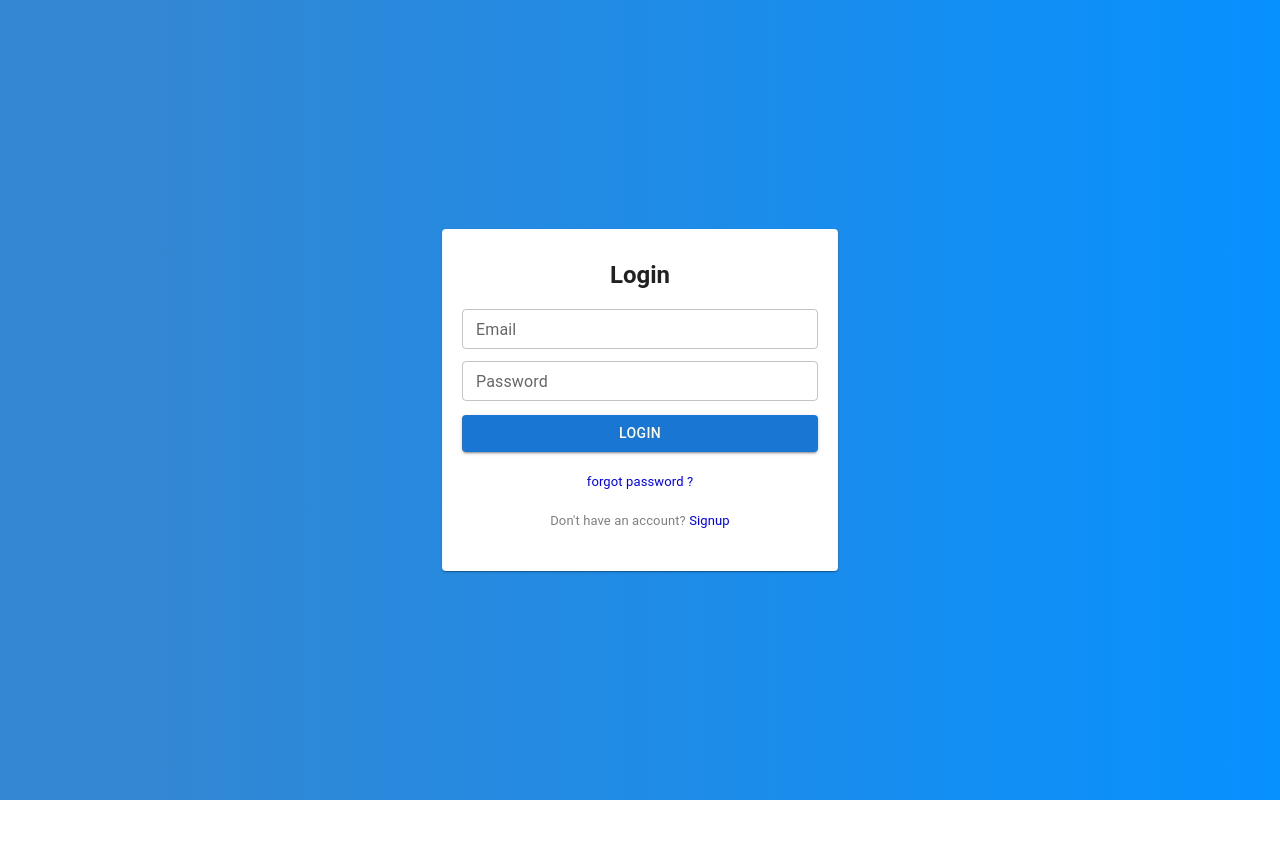
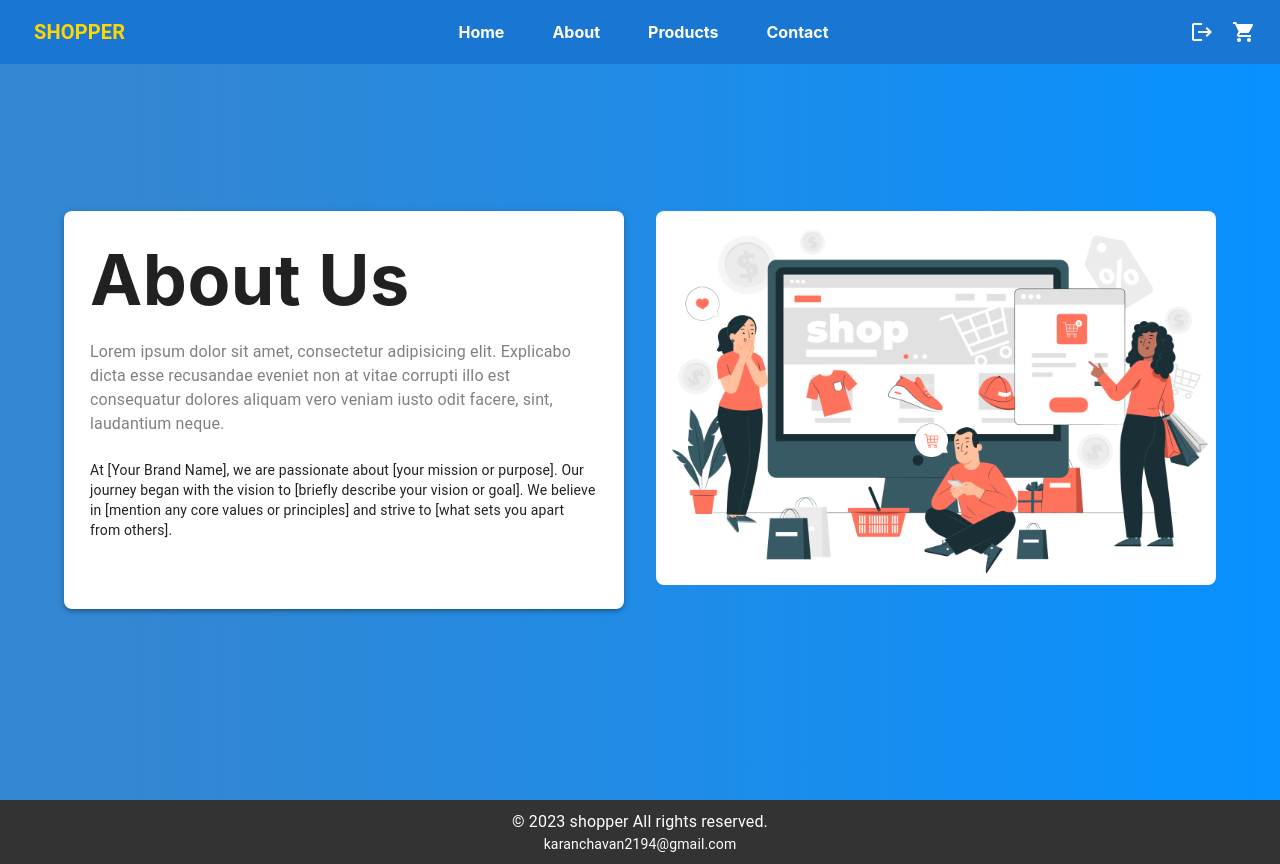
Before and after one commit to githubkaran2194/e-commerce-project, a React (Create React App) app: page /about in a window 1280 px wide. Before the commit this address led to /. Before the commit the page ends 800 px from the top, so only its background shows below. Built offline with nearby package versions, Linux system fonts and the light colour scheme.

Commit message:
fourth commmit

```diff
--- a/src/App.js
+++ b/src/App.js
@@ -13,10 +13,11 @@ import Login from './components/Login';
 import SignUp from './components/SignUp';
 import Cart from './pages/Cart';
 import ResetPassword from './components/ResetPassword';
+import Footer from './components/Footer';
 
 function App() {
   const [cart, setCart] = useState([]);
-  const [isLoggedIn, setIsLoggedIn] = useState(false);
+  const [isLoggedIn, setIsLoggedIn] = useState(true);
 
   const addToCart = (product) => {
     setCart([...cart, { ...product, quantity: 1 }]);
@@ -33,7 +34,6 @@ function App() {
         {isLoggedIn ? (
           <>
             <Navbar cart={cart} handleLogout={handleLogout} />
-            <Toolbar />
             <Routes>
               <Route path="/" element={<Home />} />
               <Route path="/about" element={<About />} />
@@ -70,6 +70,7 @@ function App() {
             />
           </Routes>
         )}
+        <Footer/>
       </BrowserRouter>
     </>
   );
--- /dev/null
+++ b/src/components/Footer.js
@@ -0,0 +1,21 @@
+// Footer.js
+import React from 'react';
+import { Box, Typography } from '@mui/material';
+
+const Footer = () => {
+  const footerStyle = {
+    backgroundColor: '#333',
+    color: '#fff',
+    padding: '10px',
+    textAlign: 'center',
+  };
+
+  return (
+    <Box style={footerStyle}>
+      <Typography variant="body1">&copy; 2023 shopper All rights reserved.</Typography>
+      <Typography variant="body2">karanchavan2194@gmail.com</Typography>
+    </Box>
+  );
+};
+
+export default Footer;
--- a/src/pages/About.js
+++ b/src/pages/About.js
@@ -5,7 +5,7 @@ import about from '../imges/about.jpg'
 const About = () => {
   return (
     <>
-      <Container sx={{ mt: "80px", height: "100vh" }}>
+      <Container sx={{ display:"flex", justifyContent:"center", alignItems:"center", height: "100vh" }}>
         <Grid container spacing={4}>
           <Grid item sm={6} md={6} lg={6}>
             <Card sx={{ boxShadow: 3, borderRadius: 2, height: '100%', p:"10px" }}>
--- a/src/pages/Cart.js
+++ b/src/pages/Cart.js
@@ -1,7 +1,7 @@
 import React from 'react';
 import { Link } from 'react-router-dom';
-import { Box, Button, ButtonGroup, Grid, Paper, Table, TableBody, TableCell, TableContainer, TableHead, TableRow, Typography } from '@mui/material';
-import { Add, Delete, Remove, ShoppingCart } from '@mui/icons-material';
+import { Box, Button, ButtonGroup, Container, Grid, Paper, Table, TableBody, TableCell, TableContainer, TableHead, TableRow, Typography } from '@mui/material';
+import { Add, Delete, Remove } from '@mui/icons-material';
 import CheckoutForm from './CheckoutForm';
 
 const Checkout = ({ cart, setCart }) => {
@@ -25,14 +25,15 @@ const Checkout = ({ cart, setCart }) => {
     };
 
   return (
-    <Box sx={{ textAlign: 'center', m: 4 }}>
+    <Box sx={{ textAlign: 'center' ,display:"flex", justifyContent:"center", alignItems:"center", height:"100vh"}}>
+     <Container>
      {cart.length === 0 ? (
       <Typography variant="h5" sx={{ fontWeight: "bold", fontFamily: "monospace", color: "white" }}>
         Your cart is empty
       </Typography>
     ) : (
       <>
-          <Typography variant="h4" mb={2} sx={{ fontWeight: "bold", fontFamily: "monospace", color: "white" }}>
+        <Typography variant="h4" mt={2} sx={{ fontWeight: "bold", fontFamily: "monospace", color: "white" }}>
           Checkout
         </Typography>
         <Grid container spacing={2}>
@@ -97,6 +98,7 @@ const Checkout = ({ cart, setCart }) => {
         </Grid>
       </>
     )}
+     </Container>
     </Box>
   );
 };
--- a/src/pages/CheckoutForm.js
+++ b/src/pages/CheckoutForm.js
@@ -1,7 +1,8 @@
 import React, { useState } from 'react';
 import { Grid, TextField, FormControl, InputLabel, Select, MenuItem, Box, Button, Typography } from '@mui/material';
 
-const ShippingAddressForm = () => {
+const CheckoutForm = () => {
+
   const [address, setAddress] = useState({
     fName: '',
     lName: '',
@@ -12,11 +13,38 @@ const ShippingAddressForm = () => {
     state: '',
   });
 
+  const [creditCard, setCreditCard] = useState({
+    cardholderName: '',
+    cardNumber: '',
+    expiryDate: '',
+    cvv: '',
+  });
+
   const handleInput = (e) => {
     const { name, value } = e.target;
     setAddress((prevAddress) => ({ ...prevAddress, [name]: value }));
   };
 
+  const handleCreditCardInput = (e) => {
+    const { name, value } = e.target;
+    setCreditCard((prevCreditCard) => ({ ...prevCreditCard, [name]: value }));
+  };
+
+  const handleSubmit = (e) => {
+    e.preventDefault();
+      const requiredAddressFields = ['fName', 'lName', 'address', 'city', 'postalCode', 'country', 'state'];
+      const missingAddressFields = requiredAddressFields.filter(field => address[field].trim() === '');
+
+      const requiredCreditCardFields = ['cardholderName', 'cardNumber', 'expiryDate', 'cvv'];
+      const missingCreditCardFields = requiredCreditCardFields.filter(field => creditCard[field].trim() === '');
+
+      if (missingAddressFields.length > 0 || missingCreditCardFields.length > 0) {
+        const missingFields = [...missingAddressFields, ...missingCreditCardFields];
+        alert(`Please fill in the following required fields: ${missingFields.join(', ')}`);
+      } else {
+        alert('Successfully entered!');
+      }
+  }
   return (
     <>
       <Typography sx={{ fontFamily: 'monospace', fontWeight: 'bold', fontSize: '26px' }}>Shipping Address</Typography>
@@ -109,25 +137,7 @@ const ShippingAddressForm = () => {
           </FormControl>
         </Grid>
       </Grid>
-    </>
-  );
-};
 
-const CreditCardForm = () => {
-  const [creditCard, setCreditCard] = useState({
-    cardholderName: '',
-    cardNumber: '',
-    expiryDate: '',
-    cvv: '',
-  });
-
-  const handleCreditCardInput = (e) => {
-    const { name, value } = e.target;
-    setCreditCard((prevCreditCard) => ({ ...prevCreditCard, [name]: value }));
-  };
-
-  return (
-    <>
       <Typography sx={{ fontFamily: 'monospace', fontWeight: 'bold', fontSize: '26px' }}>Credit Card</Typography>
       <Grid container spacing={2} sx={{ p: '20px' }}>
         <Grid item xs={12}>
@@ -175,25 +185,10 @@ const CreditCardForm = () => {
           />
         </Grid>
       </Grid>
+
+      <Button variant='contained' onClick={handleSubmit}>Submit</Button>
     </>
   );
 };
 
-const CheckoutForm = () => {
-  const handlePlaceOrder =()=>{
-    alert("place order")
-  }
-  return (
-    <form>
-      <ShippingAddressForm  />
-      <Box mt={4} />
-      <CreditCardForm />
-      <Box mt={4} />
-      <Button variant="contained" color="primary" onClick={handlePlaceOrder}>
-        Place Order
-      </Button>
-    </form>
-  );
-};
-
 export default CheckoutForm;
--- a/src/pages/Contact.js
+++ b/src/pages/Contact.js
@@ -44,7 +44,7 @@ const Contact = () => {
   };
 
   return (
-    <Container maxWidth="xs" sx={{ display: 'flex', justifyContent: 'center', alignItems: 'center', mt: "20px" }}>
+    <Container maxWidth="xs" sx={{ display: 'flex', justifyContent: 'center', alignItems: 'center', height:"100vh"}}>
       <Paper component="form" sx={{ p: '20px', width: '100%', maxWidth: '400px' }} onSubmit={handleSubmit}>
         <Typography textAlign={'center'} m={'10px'} fontWeight={'bold'}>Contact us</Typography>
         <TextField
--- a/src/pages/HeroSection.js
+++ b/src/pages/HeroSection.js
@@ -5,7 +5,7 @@ import { Link } from 'react-router-dom';
 
 const HeroSection = () => {
     return (
-        <Container sx={{ display: "flex", justifyContent: "center", alignItems: "center", height: "100vh" }}>
+        <Container sx={{ display: "flex", justifyContent: "center", alignItems: "center", height: "100vh"}} className='home' >
         <Grid container spacing={4}>
           <Grid item sm={8} sx={{ display: 'flex', flexDirection: 'column', alignItems: 'flex-start' }}>
             <Typography
--- a/src/pages/PageDetail.js
+++ b/src/pages/PageDetail.js
@@ -25,7 +25,7 @@ const PageDetail = ({addToCart}) => {
     }, [id]);
 
     return (
-        <Container sx={{ m: "10px auto" }}>
+        <Container sx={{display:'flex',justifyContent:"center", alignItems:"center", height:"100vh" }}>
             <Grid container spacing={3}>
                 {
                     product.map((item) => (
```
Lines whose indentation alone changed are shown as unchanged.
